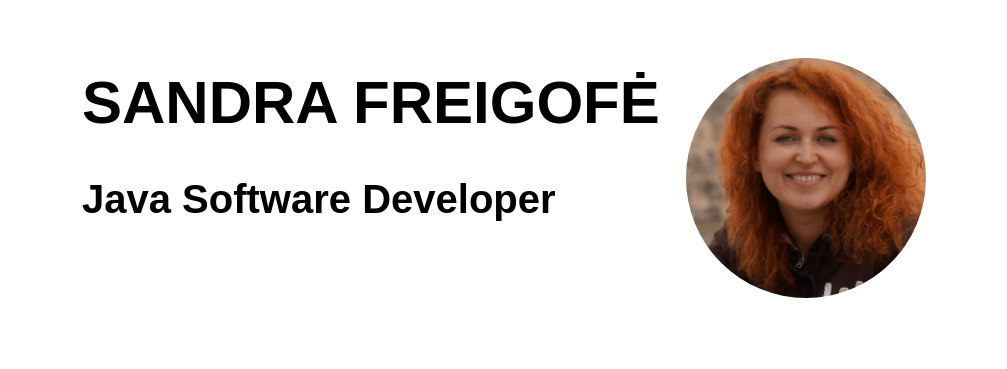
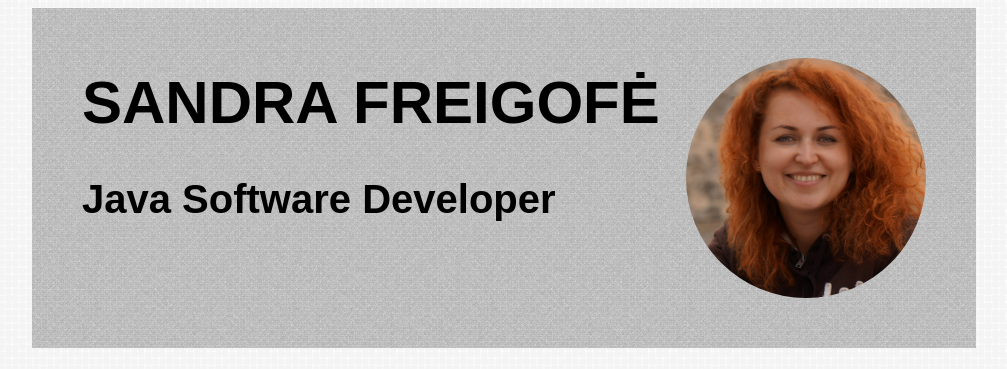
Before and after one commit to SandraFre/CV, a plain HTML site: page index.html in a window 1280 px wide. Shown: the top 369 px of the page, without its empty margins (136-1143 px from the left). Drawn offline with Linux system fonts and the light colour scheme; the site is published under a folder, as on GitHub Pages, so addresses that start at the root find nothing; a web font is replaced by a local one.

Commit message:
background path url corrected

```diff
--- a/css/style.css
+++ b/css/style.css
@@ -1,12 +1,12 @@
 body {
     padding-left: 10rem;
     padding-right: 10rem;
-    background: url(/img/background/lil_fiber.png);
+    background: url(../img/background/lil_fiber.png);
 }
 
 header {
     display: inline-block;
-    background: url(/img/background/nasty_fabric.png);
+    background: url(../img/background/nasty_fabric.png);
     width: 100%;
 }
 
```
